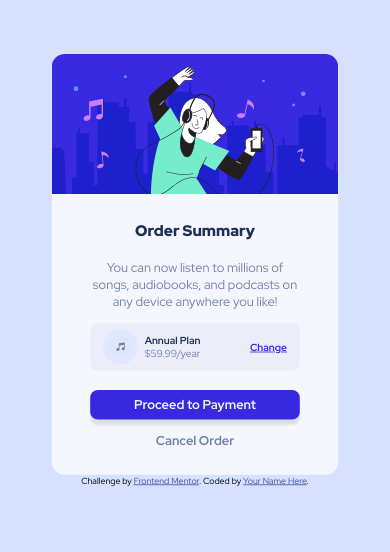
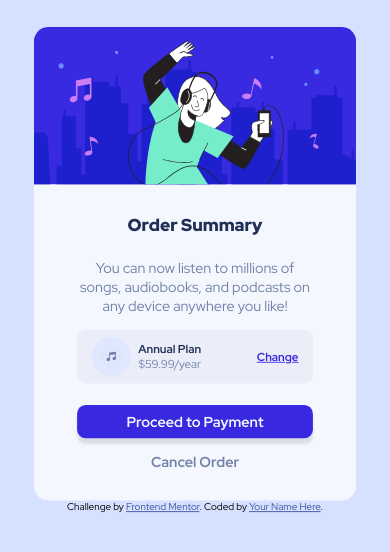
Before and after one commit to Don7Winner/Card-Summary.com, a plain HTML site: page index.html in a window 390 px wide. Drawn offline with Linux system fonts and the light colour scheme.

Commit message:
updated media query

```diff
--- a/CSS/Responsiveness.css
+++ b/CSS/Responsiveness.css
@@ -22,7 +22,7 @@
 @media (max-width: 428px) {
   body {
     top: 0;
-    transform: scale(0.8);
+    /* transform: scale(0.8); */
   }
   main {
     width: 357.953px;
```
